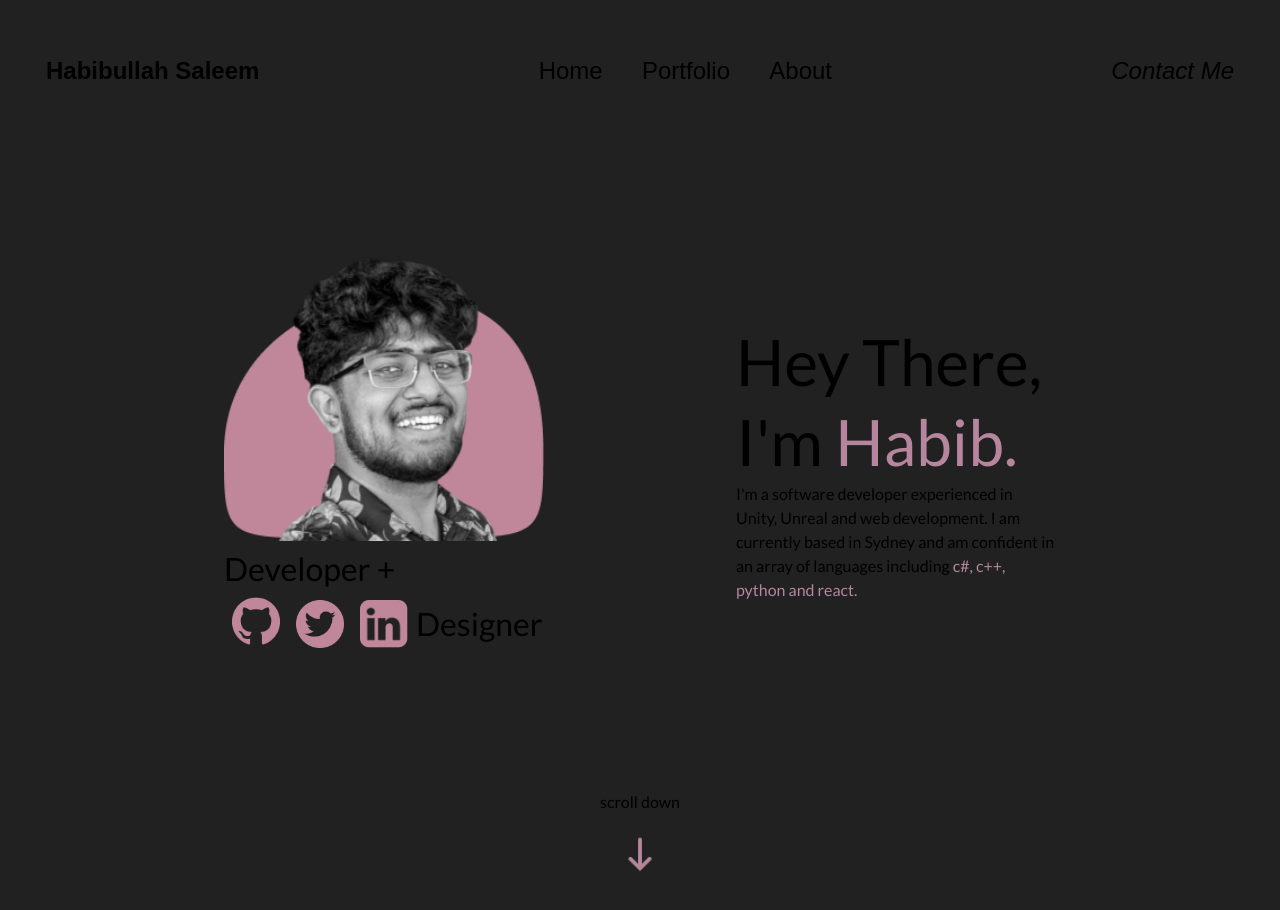
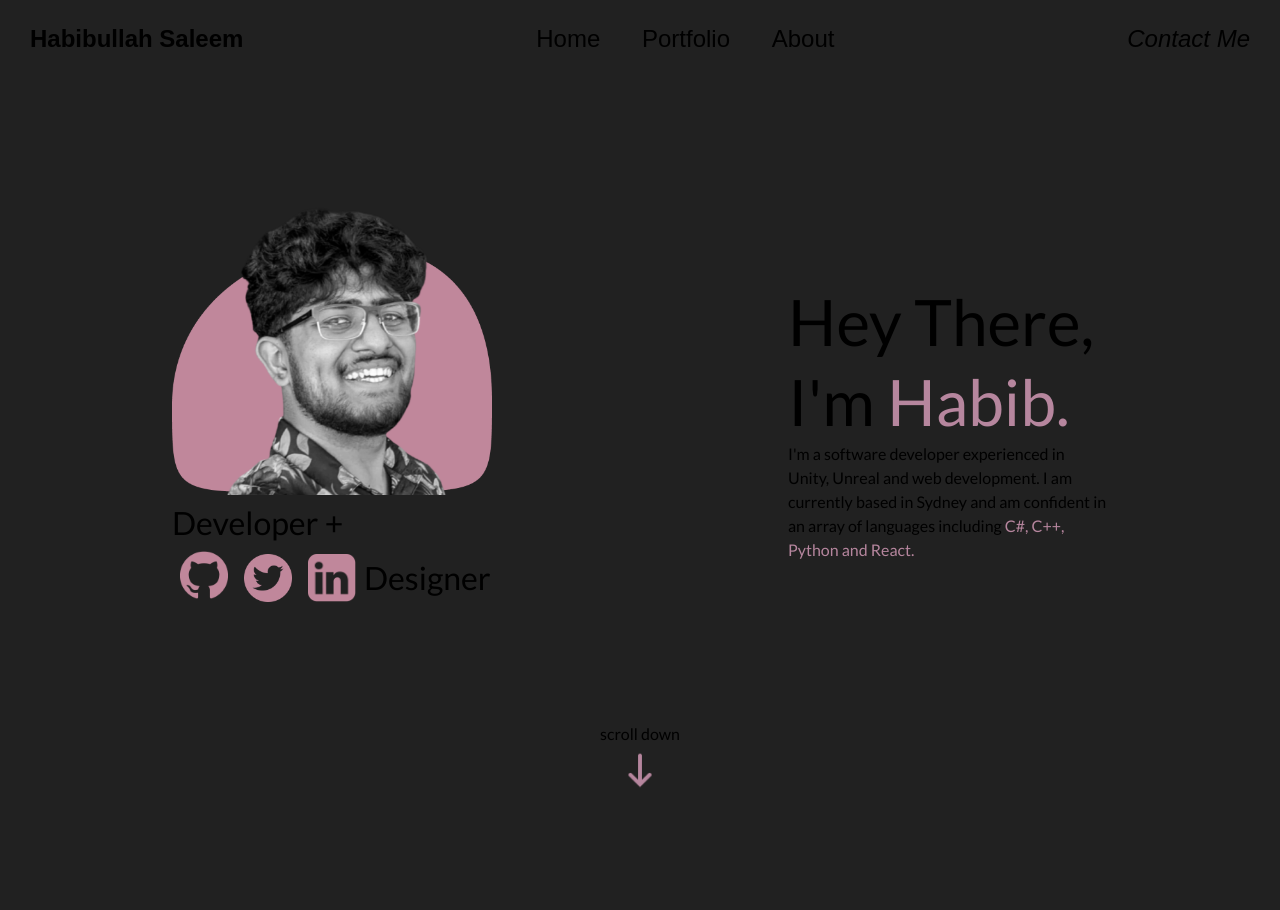
Before and after one commit to ItsRaijin/RaiWhoIs, a React (Vite) app: page / in a window 1280 px wide. Shown: the top 910 px of the page. After the commit the page ends 800 px from the top, so only its background shows below. Built offline with nearby package versions, Linux system fonts and the light colour scheme.

Commit message:
chnages
aa

```diff
--- a/src/App.css
+++ b/src/App.css
@@ -4,32 +4,12 @@
 #root {
 
   margin: 0 auto;
-  padding: 2rem;
+  padding: 2vh;
   text-align: center;
   font-family: Lato, sans-serif;
   font-weight: 400;
 }
-@media only screen and (min-width: 1280px) {
-  .home {
-      display: flex;
-      flex-direction: row;
-      justify-content: space-evenly;
-      flex-wrap: wrap;
-      padding: 1rem 0;
-      height: 80vh;
-      align-items: center;
-    }
-}
-@media only screen and (max-width: 1279px) {
-  .home {
-    display: flex;
-      flex-direction: column;
-      justify-content: center;
-      flex-wrap: wrap;
-      padding: 1rem 0;
-      align-items: center;
-  }
-}
+
 .heading {
   display: flex;
   justify-content: space-between;
@@ -37,83 +17,20 @@
   /*padding: 1rem 0;*/
 }
 
-.navbar{
+.navbar {
   display: flex;
   justify-content: space-evenly;
+  text-align: center;
   flex-direction: row;
   width: 30%;
   flex-wrap: wrap;
-  padding: 1rem 0;
+}
+@media only screen and (min-width: 1180px) {
+
 }
 
-.leftHome{
-  display: flex;
-  flex-wrap: wrap;
-  flex-direction: column;
-  justify-content: flex-start;
-  align-items: flex-start;
-  white-space: pre;
-  width: 40vh;
-  margin: 1vh;
-}
+@media only screen and (max-width: 1179px) {
 
-.title{
-  font-size: 4vh;
-  align-self: flex-left;
-  font-weight: 400;
-  margin: 0;
-  margin-top: 2vh;
-  margin-bottom: 2vh;
-}
-.title2 {
-  font-size: 4vh;
-  align-self: flex-left;
-  font-weight: 400;
-  margin: 0;
-}
-
-.pfp{
-  width: 40vh;
-}
-
-.social{
-  width: 6vh;
-  height: 6vh;
-  margin: 0 0.5rem;
-}
-.socials{
-  display: flex;
-  flex-direction: row;
-  align-items: center;
-}
-
-.rightHome{
-  display: flex;
-  flex-direction: column;
-  width: 40vh;
-  white-space: normal;
-  margin: 1vh;
-  display: inline block;
-}
-
-.para{
-  margin-top: 0%;
-  font-weight: 400;
-  align-items: flex-start;
-  text-align: left;
-}
-
-.intro{
-  font-size: 8vh;
-  font-weight: 400;
-  line-height: 10vh;
-  align-items: flex-start;
-  text-align: left;
-  margin-bottom: 0%;
-}
-
-.pink{
-  color: #b6869e;
 }
 
 
@@ -164,3 +81,13 @@
   transform: translateY(0);
   opacity: 1;
 }
+
+.scrolldown{
+  position: absolute;
+  bottom: 0;
+  left: 50%;
+  transform: translateX(-50%);
+  cursor: pointer;
+  animation: bounce 1s infinite;
+  margin: 0%;
+}
--- a/src/App.jsx
+++ b/src/App.jsx
@@ -1,8 +1,7 @@
-import { useState } from 'react'
-import reactLogo from './assets/react.svg'
 import './App.css'
+import Home from './Home'
 import { useEffect } from "react";
-import pfp from './images/profile.png';
+import pfp from './images/Group.png';
 
 import git from './images/git.png';
 import twt from './images/twt.png';
@@ -12,7 +11,6 @@ import arrow from './images/arrow.png';
 
 
 function App() {
-  const [count, setCount] = useState(0);
 
   useEffect(() => {
     let hidden = document.querySelectorAll('.reveal')
@@ -36,31 +34,11 @@ function App() {
 
       </div>
       <div className="container">
-        <div className='home'>
-
-          <div className='leftHome'>
-            <img className='pfp' src={pfp}></img>
-            <p className='title'>Developer +</p>
-            <div className='socials'>
-              <a href='https://github.com/ItsRaijin'>
-                <img className='social' src={git}></img>
-              </a>
-              <img className='social' src={twt}></img>
-              <img className='social' src={linkd}></img>
-              <p className='title2'>Designer</p>
-            </div>
-          </div>
-
-          <div className='rightHome'>
-            <p className='intro'>Hey There, <br></br>I'm <span className='pink'> Habib. </span></p>
-            <p className='para'>I'm a software developer experienced in Unity, Unreal and web development.
-            I am currently based in Sydney and am confident in an array of languages including <span className='pink'>c#, c++, python and react. </span></p>
-          </div>
-        </div>
+          <Home />
       </div>
 
       <div className='scrolldown'>
-        <p>scroll down</p>
+        <p className='para'>scroll down</p>
         <img className='social' src={arrow}></img>
       </div>
 
--- /dev/null
+++ b/src/Home.css
@@ -0,0 +1,95 @@
+@media only screen and (min-width: 1180px) {
+    .home {
+        display: flex;
+        flex-direction: row;
+        justify-content: space-around;
+        flex-wrap: wrap;
+        padding: 1rem 0;
+        height: 80vh;
+        align-items: center;
+    }
+}
+
+@media only screen and (max-width: 1179px) {
+    .home {
+        display: flex;
+        flex-direction: column;
+        justify-content: center;
+        flex-wrap: wrap;
+        padding: 1rem 0;
+        align-items: center;
+    }
+}
+
+.leftHome {
+    display: flex;
+    flex-wrap: wrap;
+    flex-direction: column;
+    justify-content: flex-start;
+    align-items: flex-start;
+    white-space: pre;
+    width: 40vh;
+    margin: 1vh;
+}
+
+.title {
+    font-size: 4vh;
+    align-self: flex-left;
+    font-weight: 400;
+    margin: 0;
+    margin-top: 2vh;
+    margin-bottom: 2vh;
+}
+
+.title2 {
+    font-size: 4vh;
+    align-self: flex-left;
+    font-weight: 400;
+    margin: 0;
+}
+
+.pfp {
+    width: 40vh;
+}
+
+.social {
+    width: 6vh;
+    height: 6vh;
+    margin: 0 0.5rem;
+}
+
+.socials {
+    display: flex;
+    flex-direction: row;
+    align-items: center;
+}
+
+.rightHome {
+    display: flex;
+    flex-direction: column;
+    width: 40vh;
+    white-space: normal;
+    margin: 1vh;
+    display: inline block;
+    text-align: left;
+}
+
+.para {
+    margin-top: 0%;
+    margin-bottom: 0%;
+    font-weight: 400;
+    align-items: flex-start;
+}
+
+.intro {
+    font-size: 8vh;
+    font-weight: 400;
+    line-height: 10vh;
+    align-items: flex-start;
+    text-align: left;
+    margin-bottom: 0%;
+}
+
+.pink {
+    color: #b6869e;
+}
--- /dev/null
+++ b/src/Home.jsx
@@ -0,0 +1,34 @@
+import pfp from './images/Group.png';
+import './Home.css'
+
+import git from './images/git.png';
+import twt from './images/twt.png';
+import linkd from './images/linkdIn.png';
+
+function App() {
+    return(
+    <div className='home'>
+
+          <div className='leftHome'>
+            <img className='pfp' src={pfp}></img>
+            <p className='title'>Developer +</p>
+            <div className='socials'>
+              <a href='https://github.com/ItsRaijin'>
+                <img className='social' src={git}></img>
+              </a>
+              <img className='social' src={twt}></img>
+              <img className='social' src={linkd}></img>
+              <p className='title2'>Designer</p>
+            </div>
+          </div>
+
+          <div className='rightHome'>
+            <p className='intro'>Hey There, <br></br>I'm <span className='pink'> Habib. </span></p>
+            <p className='para'>I'm a software developer experienced in Unity, Unreal and web development.
+            I am currently based in Sydney and am confident in an array of languages including <span className='pink'>C#, C++, Python and React. </span></p>
+          </div>
+        </div>
+    )
+}
+
+export default App;
```
Also changed, not shown: src/images/Group.png (added).
